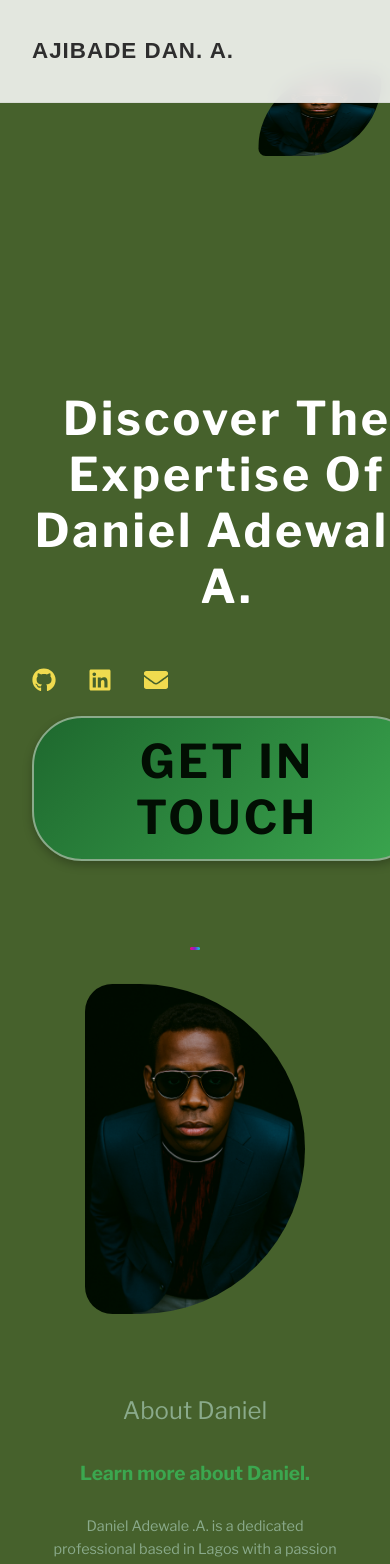
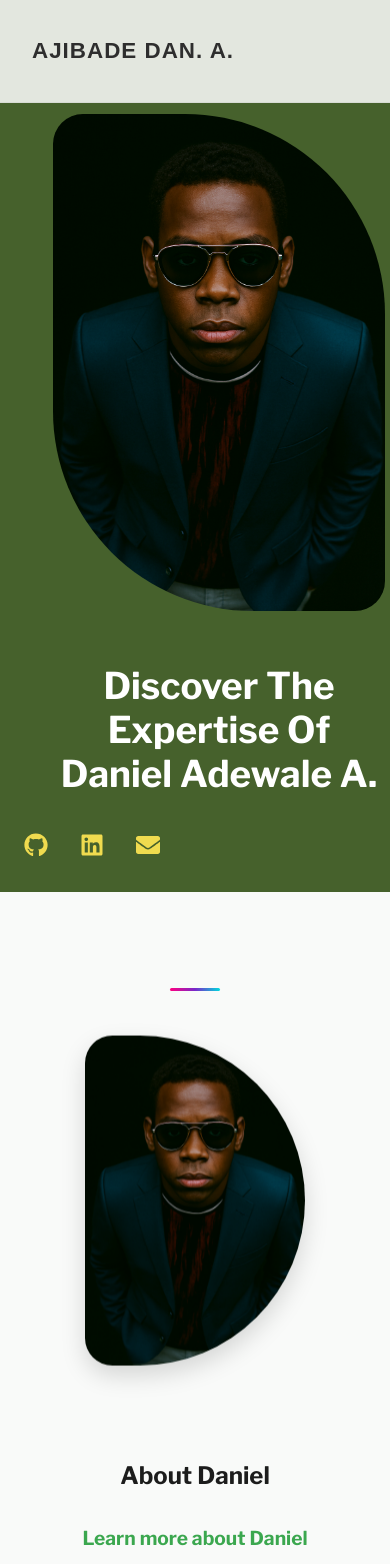
Before and after one commit to ade-wale68/ADEWALE-AJIBADE, a React (Vite) app: page / in a window 390 px wide. Shown: the top 1564 px of the page. Built offline with nearby package versions, Linux system fonts and the light colour scheme.

Commit message:
Enhance AboutSection and HeroSection with improved accessibility, layout adjustments, and responsive design updates

```diff
--- a/src/components/AboutSection.jsx
+++ b/src/components/AboutSection.jsx
@@ -4,27 +4,35 @@ import '../styles/AboutSection.css';
 const AboutSection = () => {
   return (
     <section id="about" className="about-section">
-      <div className="hollow-square1"></div>
 
-      {/* Text Content */}
+      {/* Decorative floating square */}
+      <div className="hollow-square1" aria-hidden="true"></div>
+
+      {/* Text content */}
       <div className="txt-box">
         <h1>About Daniel</h1>
-        <span>Learn more about Daniel.</span>
+        <span>Learn more about Daniel</span>
         <p>
           Daniel Adewale .A. is a dedicated professional based in Lagos with a passion for excellence.
           With a rich background in his field, he has consistently achieved remarkable milestones
           and contributed meaningfully to various projects. His commitment to quality and innovation
           defines his work ethic, making him a sought-after expert in his domain.
         </p>
-        <a href="#tech-stack " className="cta-button">GET IN TOUCH</a>
+        <a href="#tech-stack" className="cta-button" aria-label="Get in touch with Daniel">
+          GET IN TOUCH
+        </a>
       </div>
 
-      {/* Image */}
+      {/* Profile / Hero image */}
       <div className="img3 floating-img">
-        <img src="/assets/overhead shot of use.png" alt="Daniel Adewale" />
+        <img
+          src="/assets/overhead shot of use.png"
+          alt="Daniel Adewale"
+        />
       </div>
-      <hr className="gradient-line" />
 
+      {/* Decorative gradient line */}
+      <hr className="gradient-line" aria-hidden="true" />
     </section>
   );
 };
--- a/src/styles/AboutSection.css
+++ b/src/styles/AboutSection.css
@@ -1,27 +1,32 @@
+/* ABOUT SECTION */
 .about-section {
   font-family: 'Libre Franklin', sans-serif;
   display: flex;
   align-items: center;
   justify-content: space-between;
-  gap: 2rem;
-  padding: 4rem 8%;
+  gap: 3rem;
+  padding: 5rem 8%;
   min-height: 98vh;
   position: relative;
-  flex-wrap: wrap; /* ensures stacking on smaller screens */
+  flex-wrap: wrap;
+  background: #f9faf9; /* subtle off-white for better contrast */
 }
+
+/* Gradient Divider Line */
 .gradient-line {
   border: none;
   height: 3px;
-  width: 10px;
+  width: 50px; /* slightly longer for better visibility */
   background: linear-gradient(90deg, #ff0080, #7928ca, #00dbde);
   border-radius: 10px;
+  margin: 2rem auto 0; /* centered */
 }
 
-/* Text Section */
+/* TEXT BOX */
 .txt-box {
   flex: 1;
   min-width: 280px;
-  color: #8aaa8b;
+  color: #2E2E2E;
   display: flex;
   flex-direction: column;
   gap: 1rem;
@@ -32,40 +37,46 @@
 
 .txt-box h1 {
   font-size: 2.5rem;
-  font-weight: 500;
+  font-weight: 700;
+  color: #1C1C1C;
 }
 
 .txt-box span {
-  font-size: 2rem;
+  font-size: 1.8rem;
   font-weight: 600;
   color: #3ba74f;
 }
 
 .txt-box p {
-  font-size: 1.2rem;
-  line-height: 1.6;
+  font-size: 1.1rem;
+  line-height: 1.7;
+  color: #555;
 }
 
-/* Button */
+/* CTA Button */
 .btn1,
 .cta-button {
-  color: #020e03;
+  color: #fff;
+  background: #3ba74f;
   padding: 0.9rem 2rem;
   font-size: 1rem;
-  border: 2px solid #8aaa8b;
+  border: 2px solid #3ba74f;
   border-radius: 50px;
   cursor: pointer;
-  transition: 0.3s;
+  transition: all 0.3s ease;
   text-decoration: none;
+  display: inline-block;
 }
 
 .btn1:hover,
 .cta-button:hover {
-  background: #8aaa8b;
-  color: #fff;
+  background: #2e8b3e;
+  border-color: #2e8b3e;
+  transform: translateY(-2px);
+  box-shadow: 0 5px 15px rgba(59, 167, 79, 0.3);
 }
 
-/* Image Section */
+/* IMAGE SECTION */
 .img3 {
   flex: 1;
   min-width: 280px;
@@ -78,6 +89,12 @@
   max-width: 450px;
   border-radius: 50px 300px 300px 50px;
   object-fit: cover;
+  box-shadow: 0 10px 25px rgba(0,0,0,0.15);
+  transition: transform 0.3s ease;
+}
+
+.img3 img:hover {
+  transform: translateY(-5px) scale(1.02);
 }
 
 /* Decorative Hollow Square */
@@ -91,7 +108,13 @@
   border: 4px solid #1C6220;
   background-color: transparent;
   z-index: 0;
-  opacity: 0.2;
+  opacity: 0.15;
+  animation: float-square 4s ease-in-out infinite;
+}
+
+@keyframes float-square {
+  0%, 100% { transform: translateY(0); }
+  50% { transform: translateY(-10px); }
 }
 
 /* ---------------- RESPONSIVENESS ---------------- */
@@ -101,7 +124,7 @@
   .about-section {
     flex-direction: column-reverse;
     text-align: center;
-    padding: 3rem 5%;
+    padding: 4rem 5%;
   }
 
   .txt-box {
@@ -127,7 +150,7 @@
   }
 
   .hollow-square1 {
-    display: none; /* hide decoration on smaller screens */
+    display: none; /* optional: hide decoration on smaller screens */
   }
 }
 
--- a/src/styles/HeroSection.css
+++ b/src/styles/HeroSection.css
@@ -1,58 +1,49 @@
-/* ------------------------------
-   Animations
------------------------------- */
-
+/* ---------------------------------
+   SOCIAL ICONS
+----------------------------------*/
 
 .social-links1 {
   display: flex;
-    gap: 4rem;
-    justify-content: center;
-    margin-left: 5%;
+  gap: 2rem;
+  justify-content: flex-start;
+  margin-top: 1rem;
 }
 
 .social-links1 a {
   color: #f0db4f;
-    text-decoration: none;
-    font-size: 1.2rem;
-    display: flex;
-    align-items: center;
-    gap: 0.5rem;
-
-    transition: color 0.3s ease;
+  font-size: 2.5rem;
+  transition: transform 0.3s ease, color 0.3s ease;
 }
 
 .social-links1 a:hover {
-color: #474329;
-    text-decoration: none;
-    font-size: 1.8rem;
-    transition: 2s;
+  color: #fff;
+  transform: scale(1.25);
+}
 
+.social-icon1 {
+  width: 45px;
+  height: 45px;
+  transition: 0.3s ease;
 }
-.social-icon1:hover{
-      width:80px;
-        height: 60px;
-        transition: 0.5s;
-}
-.social-icon1 {
-    /* font-size: 5rem; */
-    width:70px;
-        height: 50px;
-}
-/* Floating animation for image */
+
+
+/* ---------------------------------
+   ANIMATIONS
+----------------------------------*/
+
 .floating-img {
-  animation: float 2s ease-in-out infinite;
+  animation: float 3s ease-in-out infinite;
 }
 
 @keyframes float {
-  0%, 100% { transform: translateY(0px); }
-  50% { transform: translateY(-10px); }
+  0%, 100% { transform: translateY(0); }
+  50% { transform: translateY(-12px); }
 }
 
-/* Slide-up animation */
 .slide-up {
-  opacity: 1;
-  transform: translateY(50px);
-  transition: all 1s ease-in;
+  opacity: 0;
+  transform: translateY(40px);
+  transition: all 1s ease;
 }
 
 .slide-up.visible {
@@ -60,133 +51,69 @@ color: #474329;
   transform: translateY(0);
 }
 
-/* Gradient Border Animation */
 @keyframes gradientFlow {
   0% { background-position: 0% 50%; }
   100% { background-position: 400% 50%; }
 }
 
 
-/* ------------------------------
-   Hero Section
------------------------------- */
+/* ---------------------------------
+   HERO SECTION
+----------------------------------*/
+
 .hero-section {
-  width: 100vw;
+  height: 100vh;
+  width: 100%;
   display: flex;
   align-items: center;
-  justify-content: center;
-  height: 98vh;
+  padding: 3rem;
   background-color: #46612c;
-  background-size: cover;
-  background-position: center;
   color: white;
-  /* position: relative; */
+  position: relative;
   overflow: hidden;
-  /* padding: 1rem; */
-
 }
 
-/* Hero Image */
-.img1{
+/* Hero Image Container */
+.img1 {
   z-index: 1;
+  flex: 1;
 }
+
 .hero-section img {
-
+  width: 65%;
+  max-width: 420px;
+  border-radius: 30px 200px;
+  display: block;
+  margin: 0 auto;
   margin-top: 90px;
-    border-top: 120%;
-    border-radius: 300px 30px;
-    width: 40%;
-    height: 25%;
-    margin-left:  30vh;
-      transform: translateX(-55%);
 }
 
 /* Hero Text */
 .hero-content {
-  position: absolute;
-  top: 35%;
-  left: 60%;
-  transform: translateX(-55%);
-  display: flex;
-  flex-direction: column;
-  gap: 0.5rem;
-  z-index: 1;
-  text-align: left;
+  flex: 1;
+  padding-left: 2rem;
+  z-index: 2;
 }
 
 .hero-content p {
   text-transform: capitalize;
-  font-size: 3.8rem;
-  font-weight: 540;
-
-  letter-spacing: 0.19rem;
+  font-size: 3.5rem;
+  font-weight: 600;
+  line-height: 1.2;
   font-family: 'Libre Franklin', sans-serif;
 }
 
-/* CTA Button */
-.cta-button {
+
+/* ---------------------------------
+   CTA BUTTON
+----------------------------------*/
+
+.border-wrapper {
   display: inline-block;
-  margin-top: 1rem;
-  width: fit-content;
-  padding: 0.8em 1.6em;
-  font-size: 1.2rem;
-  font-weight: 600;
-  border-radius: 30px;
-  background: linear-gradient(135deg, #1e682e, #3ba74f);
-  color: #fff;
-  text-decoration: none;
-  box-shadow: 0 4px 10px rgba(0, 0, 0, 0.25);
-  transition: all 0.3s ease;
-}
-
-.cta-button:hover {
-  transform: scale(1.07);
-  box-shadow: 0 6px 20px rgba(0, 0, 0, 0.35),
-              0 0 15px rgba(59, 167, 79, 0.6);
-}
-.border-content {
-  background: linear-gradient(135deg, #1e682e, #3ba74f);
-  border-radius: 200px;
-  padding: 1rem 2rem;
-  color: white;
-  text-align: center;
-}
-
-/* Hollow Square Decoration */
-.hollow-square {
-  position: absolute;
-  /* top: 420px; */
-  left: 30%;
-  /* transform: translateX(-50%); */
-  width: 45%;
-  height: 30vh;
-  border: 10px solid #205323;
-  background-color: transparent;
-
-}
-
-.hollow-square1 {
-  position: absolute;
-  top: 420px;
-  left: 50%;
-  transform: translateX(-50%);
-  width: 45%;
-  height: 0vh;
-  border: 10px solid #0e0f0e;
-  background-color: transparent;
-  z-index: 5;
-}
-
-
-/* ------------------------------
-   Animated Gradient Border
------------------------------- */
-.border-wrapper {
-  height: 90px;
-  padding: 0;
+  margin-top: 1.2rem;
+  padding: 2px;
   border-radius: 20px;
-  background: linear-gradient(
-    90deg,
+  background: linear-gradient(90deg,
     #ff0057,
     #ff7b00,
     #ffea00,
@@ -196,99 +123,107 @@ color: #474329;
     #ff0057
   );
   background-size: 400% 400%;
-  animation: gradientFlow 8s linear infinite;
-  display: inline-block;
+  animation: gradientFlow 7s linear infinite;
+}
+
+.border-content {
+  display: block;
+  padding: 0.8em 1.8em;
+  background: linear-gradient(135deg, #1e682e, #3ba74f);
+  border-radius: 16px;
+  color: #fff;
+  font-size: 1.2rem;
+  font-weight: 600;
+  transition: 0.3s ease;
+}
+
+.border-content:hover {
+  transform: scale(1.06);
 }
 
 
+/* ---------------------------------
+   DECORATIVE HOLLOW SQUARE
+----------------------------------*/
+
+.hollow-square {
+  position: absolute;
+  top: 25%;
+  left: 12%;
+  width: 420px;
+  height: 420px;
+  border: 8px solid #2d4d21;
+  opacity: 0.2;
+  transform: rotate(8deg);
+  z-index: 0;
+}
 
 
-/* ------------------------------
-   Responsive Design
------------------------------- */
+/* ---------------------------------
+   RESPONSIVE DESIGN
+----------------------------------*/
 
-/* Tablets & small laptops */
+/* Tablets & Laptops */
 @media (max-width: 1024px) {
   .hero-section {
     flex-direction: column;
-    padding: 2rem;
     text-align: center;
-  }
-
-.img1 img {
-    margin-top: 200px;
-    border-top: 120px;
-    border-radius: 300px 30px;
-    width: 45%;
-    height: 30%;
-    z-index: 1;
+    padding-top: 6rem;
   }
 
   .hero-content {
-    position: static;
-    transform: none;
-    margin-top: 2rem;
-    text-align: center;
+    padding-left: 0;
+    margin-top: 1rem;
   }
 
   .hero-content p {
-    font-size: 1.8rem;
+    font-size: 2.8rem;
+  }
+
+  .hero-section img {
+    width: 55%;
+  }
+
+  .hollow-square {
+    display: none;
   }
 }
 
-/* Tablets & large phones */
+/* Tablets & Large Phones */
 @media (max-width: 768px) {
-.img1 img {
-    margin-top: 200px;
-    border-top: 120px;
-    border-radius: 300px 30px;
-    width: 57vw;
-    height: 49vh;
-    z-index: 1;
-}
-  .hero-content p {
-    font-size: 1.6rem;
+  .hero-section img {
+    width: 60%;
   }
 
-  .cta-button {
-    font-size: 1rem;
-    padding: 0.6em 1.2em;
+  .hero-content p {
+    font-size: 2.2rem;
+    font-weight: 700;
+  }
+
+  .social-links1 {
+    justify-content: center;
   }
 }
 
-/* Small phones */
+/* Small Phones */
 @media (max-width: 480px) {
-
-.social-links1 {
-    display: flex;
-    gap: 2rem;
-    justify-content: center;
+  .hero-section {
+    padding: 1.5rem;
   }
 
-
-.img1 {
-
-    margin-top: 90px;
-    border-top: 120%;
-    border-radius: 300px 30px;
-    width: 40%;
-    height: 2%;
-    margin-left:  90vh;
-
+  .hero-section img {
+    width: 85%;
   }
 
   .hero-content p {
-        font-size: 2.9rem;
-    font-weight: 900;
+    font-size: 2.3rem;
   }
 
-  .cta-button {
-    font-size: 0.9rem;
-    padding: 0.5em 1em;
+  .border-content {
+    font-size: 1rem;
   }
-  .social-links1 {
-    display: flex;
-    gap: 2rem;
-    justify-content: center;
+
+  .social-links1 a {
+    font-size: 2.2rem;
   }
 }
```
Lines whose indentation alone changed are shown as unchanged.
